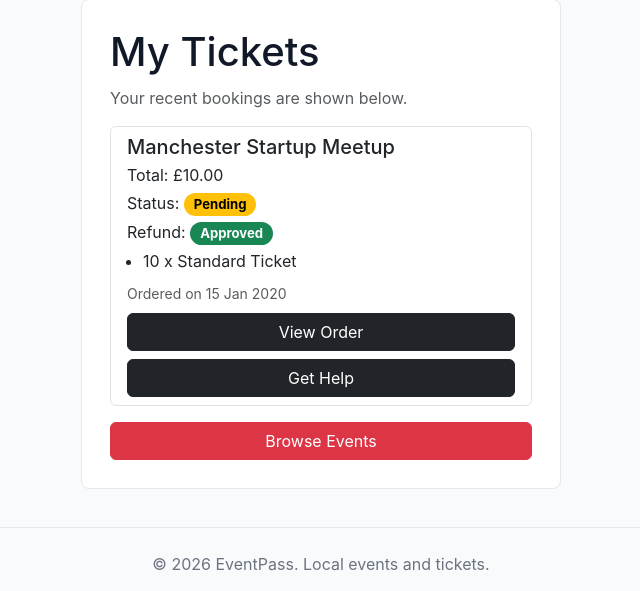
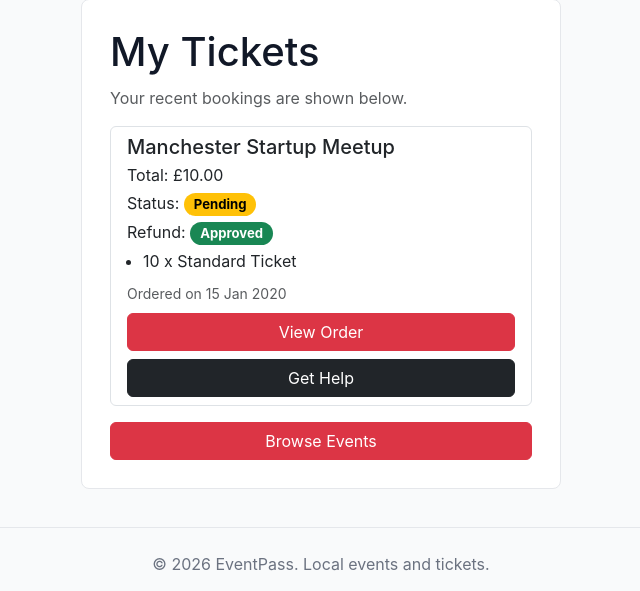
Before and after one commit to bankaiogx/eventpass, a Django app: page /accounts/my-tickets/ in a window 1280 px wide. Shown: the part 115-706 px from the top of the page, without its empty margins (319-959 px from the left). Run offline with Django 5.2, Linux system fonts and the light colour scheme; a user stored in the database is signed in; data comes from the database, SQL or seed files in the repository; tables that the repository leaves empty hold one stand-in row (values such as "Sample post").

Commit message:
tidy my tickets buttons

```diff
--- a/templates/accounts/my_tickets.html
+++ b/templates/accounts/my_tickets.html
@@ -47,10 +47,10 @@
                         {% endfor %}
                     </ul>
                     <small class="text-muted">Ordered on {{ order.created_at|date:"d M Y" }}</small>
-                    <a class="btn btn-dark w-100 mt-2" href="{% url 'booking_confirmation' order.id %}">View Order</a>
+                    <a class="btn btn-danger w-100 mt-2" href="{% url 'booking_confirmation' order.id %}">View Order</a>
                     <a class="btn btn-dark w-100 mt-2" href="{% url 'create_support_request' %}">Get Help</a>
                     {% if order.refund_status == "not_requested" %}
-                        <a class="btn btn-dark w-100 mt-2" href="{% url 'create_support_request' %}?order={{ order.id }}&type=cancel_order">Request Cancellation</a>
+                        <a class="btn btn-outline-dark w-100 mt-2" href="{% url 'create_support_request' %}?order={{ order.id }}&type=cancel_order">Request Cancellation</a>
                     {% endif %}
                 </div>
             {% endfor %}
```
